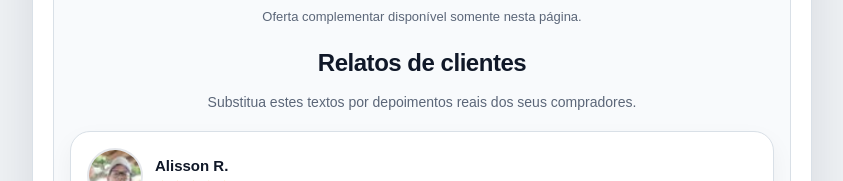
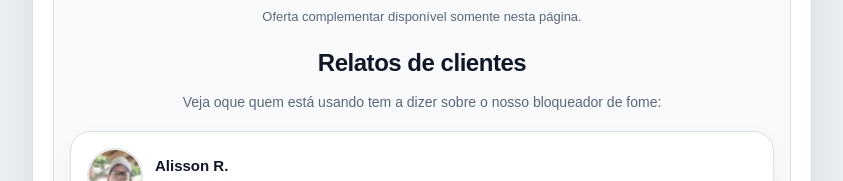
Before and after one commit to Skyagencia/taichinacadeira, a website: page upsell.html in a window 1280 px wide. Shown: the part 2380-2561 px from the top of the page, without its empty margins (218-1061 px from the left). Drawn offline with Linux system fonts and the light colour scheme.

Commit message:
Update upsell.html

```diff
--- a/upsell.html
+++ b/upsell.html
@@ -582,7 +582,7 @@
               <div class="testimonials">
                 <h3 class="testimonials-title">Relatos de clientes</h3>
                 <p class="testimonials-subtitle">
-                  Substitua estes textos por depoimentos reais dos seus compradores.
+                  Veja oque quem está usando tem a dizer sobre o nosso bloqueador de fome:
                 </p>
 
                 <div class="testimonial-card">
```
